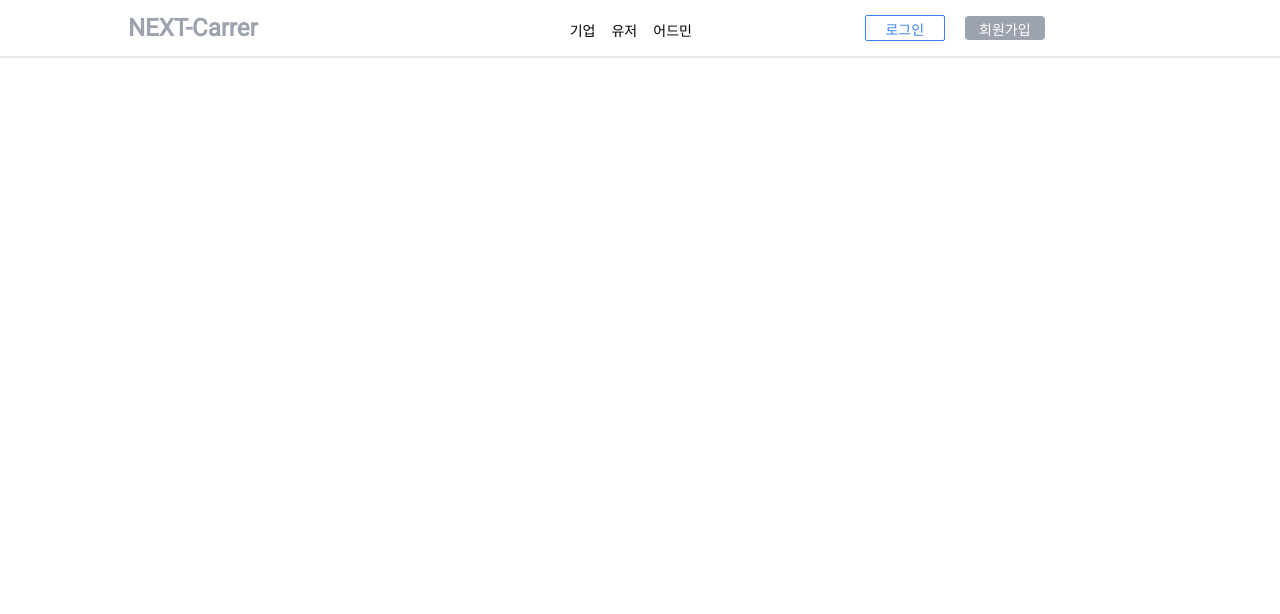
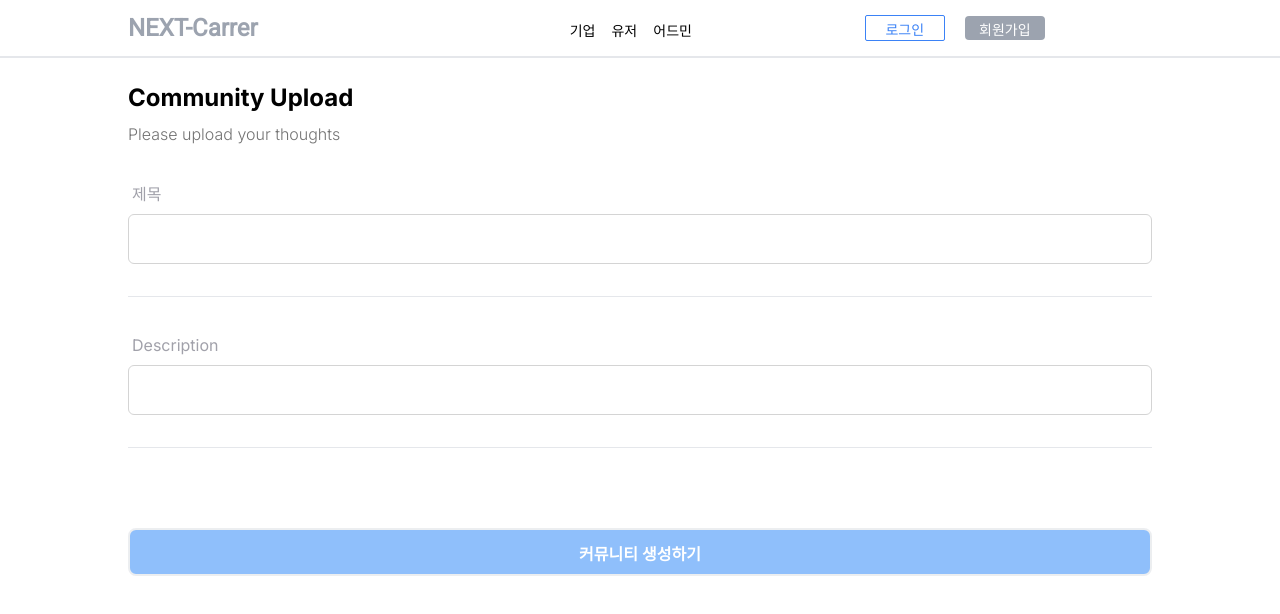
Before and after one commit to junyoungNA/NEXT-Carrer, a Next.js app in the folder client/: page /community/upload in a window 1280 px wide. Shown: the top 614 px of the page. Built offline with nearby package versions, Linux system fonts and the light colour scheme; no server answers.

Commit message:
communty upload 페이지 스타일링 ,container , heading 컴포넌트 작성 및 스타일링

```diff
--- a/client/app/community/upload/page.tsx
+++ b/client/app/community/upload/page.tsx
@@ -1,10 +1,80 @@
-import React from 'react'
+'use client';
+import Input from '@/app/components/Input';
+import Button from '@/app/components/Button';
+import Container from '@/app/components/Container';
+import React, { useState } from 'react'
+import { FieldValues, SubmitHandler, useForm } from 'react-hook-form';
+import Heading from '@/app/components/Heading';
 
 const CommunityUploadpage = () => {
+    const [isLoading, setIsLoading] = useState(false);
+
+    const {register , handleSubmit, setValue, watch, formState : {
+        errors,
+    },
+        reset
+    } =
+        useForm<FieldValues>({
+        defaultValues: {
+            title:'',
+            description: '',
+            category : '',
+            latitude: 33.5563,
+            longitude:126.79581,
+            imageSrc:'',
+            price:1
+        }
+    });
+
+    const onSubmit: SubmitHandler<FieldValues> = (data) => {
+
+    }
     return (
-        <div>
-
-        </div>
+        <Container>
+            <div
+                className='max-w-screen-lg mx-auto'
+            >
+                <form
+                    className='flex flex-col gap-8'
+                    onSubmit={handleSubmit(onSubmit)}>
+                    <Heading
+                        title ='Community Upload'
+                        subtitle = 'Please upload your thoughts'
+                    />
+                    <Input
+                        id="title"
+                        label="제목"
+                        disabled= {isLoading}
+                        register = {register}
+                        errors={errors}
+                        required
+                    />
+                    <hr />
+                    <Input
+                        id="description"
+                        label="Description"
+                        disabled= {isLoading}
+                        register = {register}
+                        errors={errors}
+                        required
+                    />
+                    <hr />
+                    <div
+                        className='
+                        grid
+                        grid-cols-1
+                        md:grid-cols-2
+                        gap-3
+                        max-h-[50vh]
+                        overflow-y-auto
+                        '
+                    >
+                        {/* Category  */}
+                    </div>
+                    <Button label='커뮤니티 생성하기'></Button>
+                </form>
+            </div>
+        </Container>
     )
 }
 
--- /dev/null
+++ b/client/app/components/Container.tsx
@@ -0,0 +1,24 @@
+import React from 'react'
+
+interface ContainerProps {
+    children : React.ReactNode
+}
+
+const Container = ({children} : ContainerProps) => {
+    return (
+        <div
+            className='
+                max-w-[1280px]
+                mx-auto
+                md:px-10
+                sm:px-2
+                px-4
+                py-6
+            '
+        >
+            {children}
+        </div>
+    )
+}
+
+export default Container
--- /dev/null
+++ b/client/app/components/Heading.tsx
@@ -0,0 +1,26 @@
+import React from 'react'
+
+interface HeadingProps {
+    title : string;
+    subtitle? : string;
+    center? : boolean;
+}
+
+const Heading = ({
+    title,
+    subtitle,
+    center,
+} : HeadingProps) => {
+    return (
+        <div className={center ? 'text-center' : 'text-start'}>
+            <div className='text-2xl font-bold'>
+                {title}
+            </div>
+            <div className='mt-2 font-light text-neutral-500'>
+                {subtitle}
+            </div>
+        </div>
+    )
+}
+
+export default Heading
--- a/client/app/components/Inputgroup.tsx
+++ /dev/null
@@ -1,39 +0,0 @@
-import React from "react";
-import cls from "classnames";
-
-interface InputGroupProps {
-  className?: string;
-  type?: string;
-  placeholder?: string;
-  value: string;
-  error: string | undefined;
-  setValue: (str: string) => void;
-}
-
-const Inputgroup: React.FC<InputGroupProps> = ({
-  className = "mb-2",
-  type = "text",
-  placeholder = "",
-  value,
-  error,
-  setValue,
-}) => {
-  return (
-    <div className={className}>
-      <input
-        type={type}
-        style={{ minWidth: 300 }}
-        className={cls(
-          `my-0.5 w-full p-3 transition duration-200 border border-gray-400 rounded bg-gray-50 focus:bg-white hover:bg-white`,
-          { "border-red-500": error }
-        )}
-        placeholder={placeholder}
-        value={value}
-        onChange={e => setValue(e.target.value)}
-      />
-      <small className="font-medium text-red-500">{error}</small>
-    </div>
-  );
-};
-
-export default Inputgroup;
```
